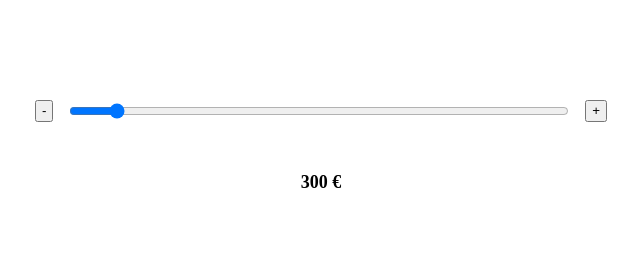
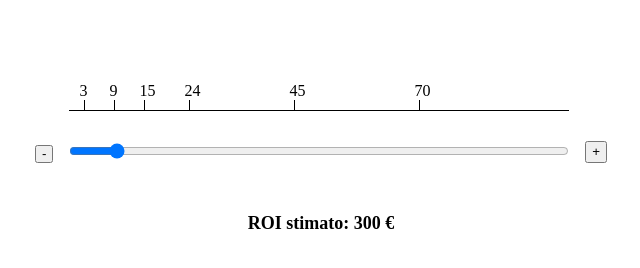
Before and after one commit to jacopo-derrico/roi-calculator, a plain HTML site: page index.html in a window 1280 px wide. Shown: the whole page, without its empty margins (319-959 px from the left). Drawn offline with Linux system fonts and the light colour scheme.

Commit message:
feat: add notches with values

```diff
--- a/index.html
+++ b/index.html
@@ -1,5 +1,6 @@
 <!DOCTYPE html>
 <html lang="en">
+
 <head>
     <meta charset="UTF-8">
     <meta name="viewport" content="width=device-width, initial-scale=1.0">
@@ -7,15 +8,30 @@
 
     <link rel="stylesheet" href="style.css">
 </head>
+
 <body>
     <main>
         <section id="range-container">
             <button id="btnDetract">-</button>
-            <input type="range" name="priceRange" id="priceRange" min="3" max="150" step="3" value="15">
+            <div>
+                <div id="notches-numbers">
+                    <span class="number n-3">3</span>
+                    <span class="number n-9">9</span>
+                    <span class="number n-15">15</span>
+                    <span class="number n-24">24</span>
+                    <span class="number n-45">45</span>
+                    <span class="number n-70">70</span>
+                </div>
+                <div id="notches-container" class="range-guide-container">
+                </div>
+                <hr class="range-guide">
+                <input type="range" name="priceRange" id="priceRange" min="3" max="150" step="3" value="15">
+            </div>
             <button id="btnAdd">+</button>
         </section>
         <section id="priceCalculator">
             <h5>
+                ROI stimato:
                 <span id="finalPrice"></span>
                 €
             </h5>
@@ -23,4 +39,5 @@
     </main>
     <script src="index.js"></script>
 </body>
+
 </html>
--- a/index.js
+++ b/index.js
@@ -2,6 +2,21 @@ const priceRange = document.getElementById('priceRange');
 const btnAdd = document.getElementById('btnAdd');
 const btnDetract = document.getElementById('btnDetract');
 const finalPrice = document.getElementById('finalPrice');
+
+const notchesContainer = document.getElementById('notches-container');
+
+function createNotches(positions) {
+    positions.forEach(position => {
+        const notch = document.createElement('div');
+        notch.classList.add('notch');
+        notch.style.left = `calc(${position}% - 0.5px)`; // Adjust position as needed
+        notchesContainer.appendChild(notch);
+    });
+}
+
+// Define the positions for the six notches
+const notchPositions = [3, 9, 15, 24, 45, 70];
+createNotches(notchPositions);
 
 function roiCalculator(contracts) {
     finalPrice.textContent = contracts*20;
--- a/style.css
+++ b/style.css
@@ -14,7 +14,7 @@ main {
 
 #range-container {
     display: flex;
-    align-content: center;
+    align-items: center;
     gap: 1rem;
 }
 
@@ -27,6 +27,7 @@ button {
     padding: 5px;
     line-height: 0;
     text-align: center;
+    align-self: flex-end;
 }
 
 #priceCalculator {
@@ -37,3 +38,98 @@ h5 {
     font-size: large;
     font-weight: bolder;
 }
+
+/* Notches */
+
+/* .range-guide-container {
+    position: relative;
+    width: 100%;
+    margin-bottom: 2rem;
+}
+
+.range-guide {
+    width: 100%;
+    border: none;
+    border-top: 1px solid black;
+}
+
+.range-guide::before {
+    content: '';
+    position: absolute;
+    top: -5px;
+    left: 0;
+    right: 0;
+    height: 10px;
+    width: 1px;
+    background: repeating-linear-gradient(
+        to right,
+        black,
+        black 1px,
+        transparent 1px,
+        transparent calc((100% - 3px) / 49)
+    );
+}
+
+*/
+
+#notches-container {
+    position: relative;
+    width: 100%;
+    height: 20px;
+    margin-bottom: -10px;
+}
+
+#notches-numbers {
+    position: relative;
+}
+
+.range-guide {
+    width: 100%;
+    margin-bottom: 2rem;
+    border: none;
+    border-top: 1px solid black;
+}
+
+.notch {
+    position: absolute;
+    top: 0;
+    width: 1px;
+    height: 10px;
+    background: black;
+}
+
+.n-3 {
+    position: absolute;
+    bottom: 0;
+    left: calc(3% - 0.3rem);
+}
+
+.n-9 {
+    position: absolute;
+    bottom: 0;
+    left: calc(9% - 0.3rem);
+}
+
+.n-15 {
+    position: absolute;
+    bottom: 0;
+    left: calc(15% - 0.3rem);
+}
+
+.n-24 {
+    position: absolute;
+    bottom: 0;
+    left: calc(24% - 0.3rem);
+}
+
+.n-45 {
+    position: absolute;
+    bottom: 0;
+    left: calc(45% - 0.3rem);
+}
+
+.n-70 {
+    position: absolute;
+    bottom: 0;
+    left: calc(70% - 0.3rem);
+}
```
